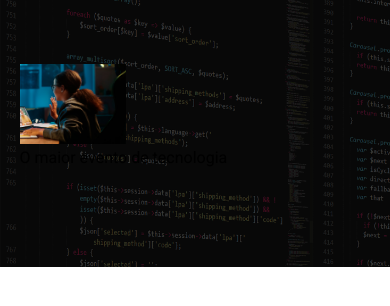
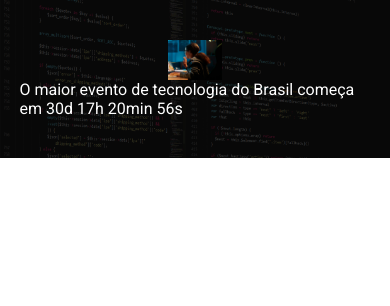
Before and after one commit to acjgouvea/exercicio_ebac_talks, a website built with Parcel: page src/index.html in a window 390 px wide. Built offline with nearby package versions, Linux system fonts and the light colour scheme.

Commit message:
fim do hero

```diff
--- a/src/index.html
+++ b/src/index.html
@@ -16,9 +16,9 @@
 <body>
     <header class="hero">
         <div class="container">
-            <img class="hero__img" src="./images/backend.png" alt="">
+            <img class="hero__logo" src="./images/backend.png" alt="">
             <p hero__text>
-                O maior evento de tecnologia
+                O maior evento de tecnologia do Brasil começa em 30d 17h 20min 56s
             </p>
         </div>
     </header>
--- a/src/styles/_hero.scss
+++ b/src/styles/_hero.scss
@@ -18,7 +18,7 @@
         height: 100%;
         background-color: black;
         content: '';
-        opacity: 0.7; // Alterei .7 para 0.7
+        opacity: 0.7;
     }
 
     &__text {
@@ -26,12 +26,28 @@
         margin-bottom: 64px;
         font-size: 40px;
         line-height: 56px;
-        color: white;
-        font-weight: bold;
+
+        font-weight: 800;
+        text-align: center;
     }
 
-    &__img {
+    &__logo {
         margin: 0 auto;
         height: 80px;
+        display: block;
+    }
+
+    @media (max-width: 640px) {
+        padding: 40px 0;
+
+        &__logo {
+            height: 40px;
+        }
+
+        &__text {
+            font-size: 22px;
+            line-height: 24px;
+            margin: 24px 0;
+        }
     }
 }
--- a/src/styles/main.scss
+++ b/src/styles/main.scss
@@ -5,6 +5,7 @@
     padding: 0;
     box-sizing: border-box;
     font-family: Roboto, sans-serif;
+    color: white;
 }
 
 .container {
```
